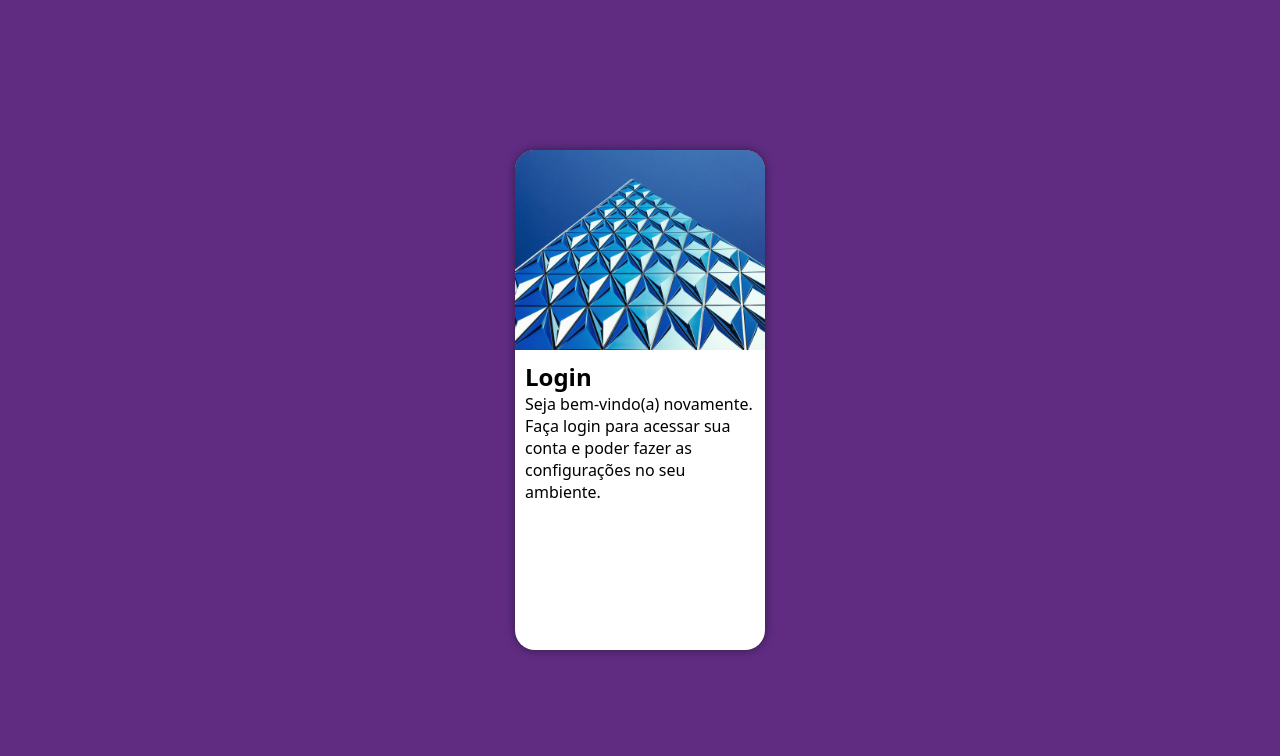
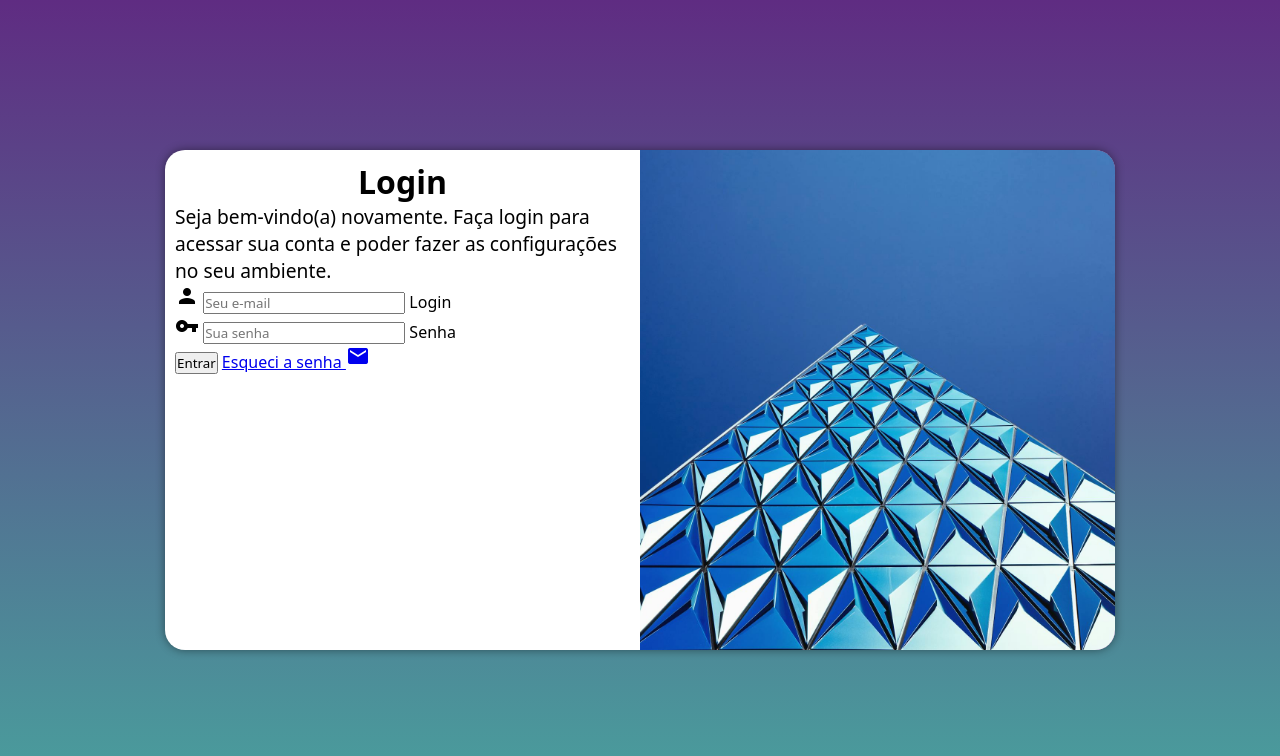
Before and after one commit to dayanarosalyms/projeto-login, a plain HTML site: page index.html in a window 1280 px wide. Drawn offline with Linux system fonts and the light colour scheme.

Commit message:
add o formulário

```diff
--- /dev/null
+++ b/estilos/media-query.css
@@ -0,0 +1,56 @@
+@charset "UTF-8";
+
+@media screen and (min-width: 768px) and (max-width: 992px){
+
+    body{
+        background-image: linear-gradient(to top,#49a09d, #5f2c82);
+    }
+
+    section#login{
+        width: 80vw;
+
+    }
+}
+    section#login > div#imagem {
+
+    float: left;
+    width: 30%;
+    height: 100%;
+
+}
+
+    section#login >div#formulario {
+    float: right;
+    width: 70%;
+}
+
+@media screen and (min-width: 992px){
+
+    body{
+        background-image: linear-gradient(to top,#49a09d, #5f2c82);
+    }
+    section#login{
+        width: 950px;
+
+    }
+
+    section#login > div#imagem{
+        float: right;
+        width: 50%;
+        height: 100%;
+    }
+
+    section#login > div#formulario{
+        float: left;
+        width: 50%;
+    }
+
+    div#formulario >h1{
+        font-size: 2em;
+    }
+
+
+    div#formulario > p {
+        font-size: 1.2em;
+    }
+}
--- a/estilos/style.css
+++ b/estilos/style.css
@@ -39,6 +39,9 @@ section#login{
     height: 500px;
     border-radius: 20px;
     box-shadow: 0px 0px 10px rgba(0, 0, 0, 0.445);
+
+    transition: width 1s, height 1s;
+    transition-timing-function: ease;
 }
 
 
@@ -56,3 +59,8 @@ section#login > div#formulario{
     padding: 10px;
 
 }
+
+ div#formulario >h1{
+        text-align: center;
+        margin: bottom;
+}
--- a/index.html
+++ b/index.html
@@ -4,7 +4,9 @@
     <meta charset="UTF-8">
     <meta name="viewport" content="width=device-width, initial-scale=1.0">
     <title>Login</title>
+    <link href="https://fonts.googleapis.com/icon?family=Material+Icons" rel="stylesheet">
     <link rel="stylesheet" href="estilos/style.css">
+    <link rel="stylesheet" href="estilos/media-query.css">
 </head>
 <body>
     <main>
@@ -16,8 +18,21 @@
             <div id="formulario">
                 <h1>Login</h1>
                 <p>Seja bem-vindo(a) novamente. Faça login para acessar sua conta e poder fazer as configurações no seu ambiente.</p>
-                <form action="login.php" method="post">
-
+                <form action="login.php" method="post" autocomplete="on">
+                    <div class="campo">
+                        <i class="material-icons">person</i>
+                        <input type="email" name="login" id="ilogin" placeholder="Seu e-mail" autocomplete="email" required>
+                       <label for="ilogin">Login</label>
+                    </div>
+                    <div class="campo">
+                        <i class="material-icons">vpn_key</i>
+                        <input type="password" name="senha" id="isenha" placeholder="Sua senha" autocomplete="current-password" required>
+                        <label for="isenha">Senha</label>
+                    </div>
+                    <input type="submit" value="Entrar">
+                    <a href="esqueci.html">
+                        Esqueci a senha <i class="material-icons">mail</i>
+                    </a>
                 </form>
             </div>
         </section>
```
